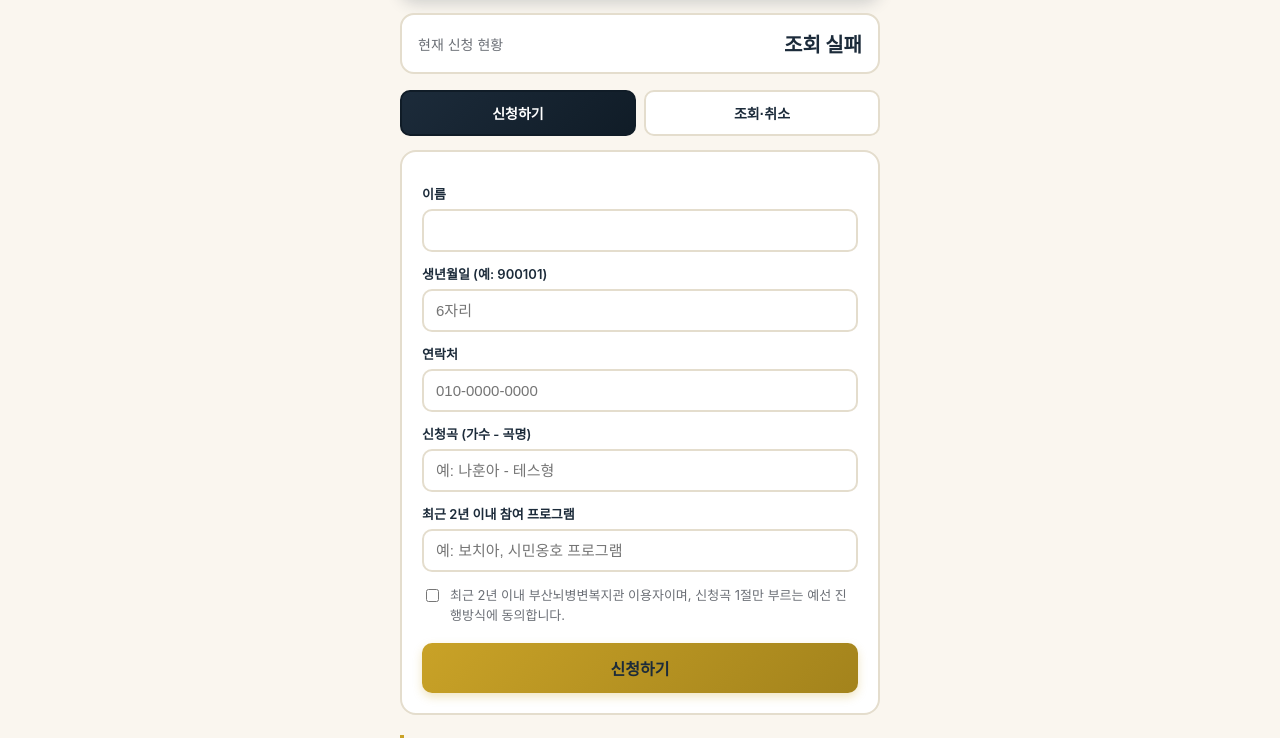
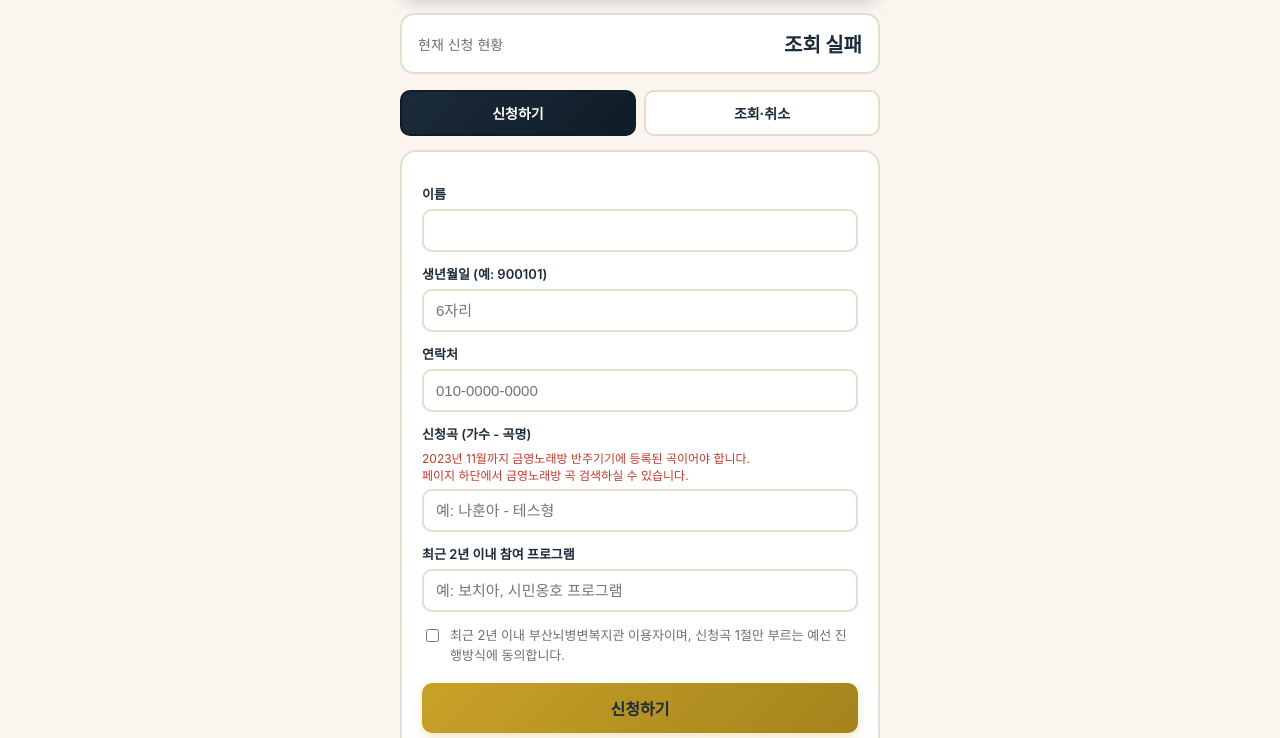
Before and after one commit to cpbusan/1stsing, a plain HTML site: page index.html in a window 1280 px wide. Shown: the part 345-1083 px from the top of the page. Drawn offline with Linux system fonts and the light colour scheme; no server answers.

Commit message:
Add files via upload

```diff
--- a/index.html
+++ b/index.html
@@ -319,6 +319,7 @@
       <input type="tel" id="phone" placeholder="010-0000-0000" maxlength="13" required>
 
       <label>신청곡 (가수 - 곡명)</label>
+      <p style="color:#c0392b; font-size:12px; margin:0 0 6px;">2023년 11월까지 금영노래방 반주기기에 등록된 곡이어야 합니다.<br>페이지 하단에서 금영노래방 곡 검색하실 수 있습니다.</p>
       <input type="text" id="song" placeholder="예: 나훈아 - 테스형" required>
 
       <label>최근 2년 이내 참여 프로그램</label>
```
